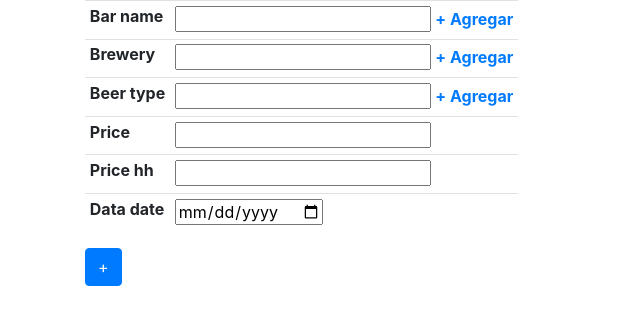
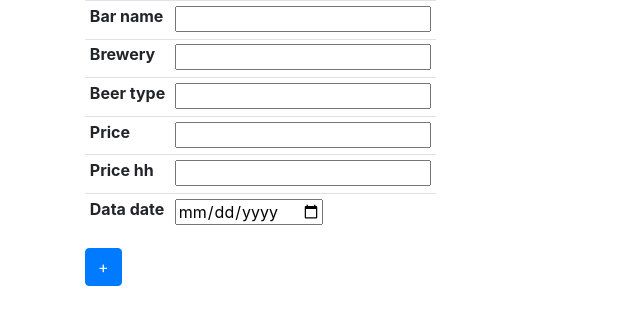
Before and after one commit to eflipe/birrita_, a Django app: template birrita_root/birrita_app/templates/birrita_app/update_view.html in a window 1280 px wide. Shown: the top 325 px of the page, without its empty margins (0-640 px from the left). Run offline with Django 3.2, Linux system fonts and the light colour scheme; the template is opened without the code that fills it, so the values that code supplies are empty, except form fields; tables that the repository leaves empty hold one stand-in row (values such as "Sample post"); form fields are guessed from the names that the template uses; some libraries are stand-ins or nearby versions.

Commit message:
[MOD] edit btn

```diff
--- a/birrita_root/birrita_app/templates/birrita_app/update_view.html
+++ b/birrita_root/birrita_app/templates/birrita_app/update_view.html
@@ -10,16 +10,16 @@
     <tbody>
       <tr>
         <th>{{ form.bar_name.label_tag }} </th>
-        <td>{{ form.bar_name }} <span class="glyphicon glyphicon-plus"></span> <a href="add_bar/"><b>+ Agregar</b></a></td>
+        <td>{{ form.bar_name }}</td>
       </tr>
       <tr>
         <th>{{ form.brewery.label_tag }} </th>
-        <td>{{ form.brewery }} <span class="glyphicon glyphicon-plus"></span> <a href="add_brewery/"><b>+ Agregar</b></a></td>
+        <td>{{ form.brewery }}</td>
       </tr>
       <tr>
         <th>{{ form.beer_type.label_tag }} </th>
         <td>
-          {{ form.beer_type }}<span class="glyphicon glyphicon-plus"></span> <a href="add/"><b>+ Agregar</b></a>
+          {{ form.beer_type }}
         </td>
       </tr>
       <tr>
```
